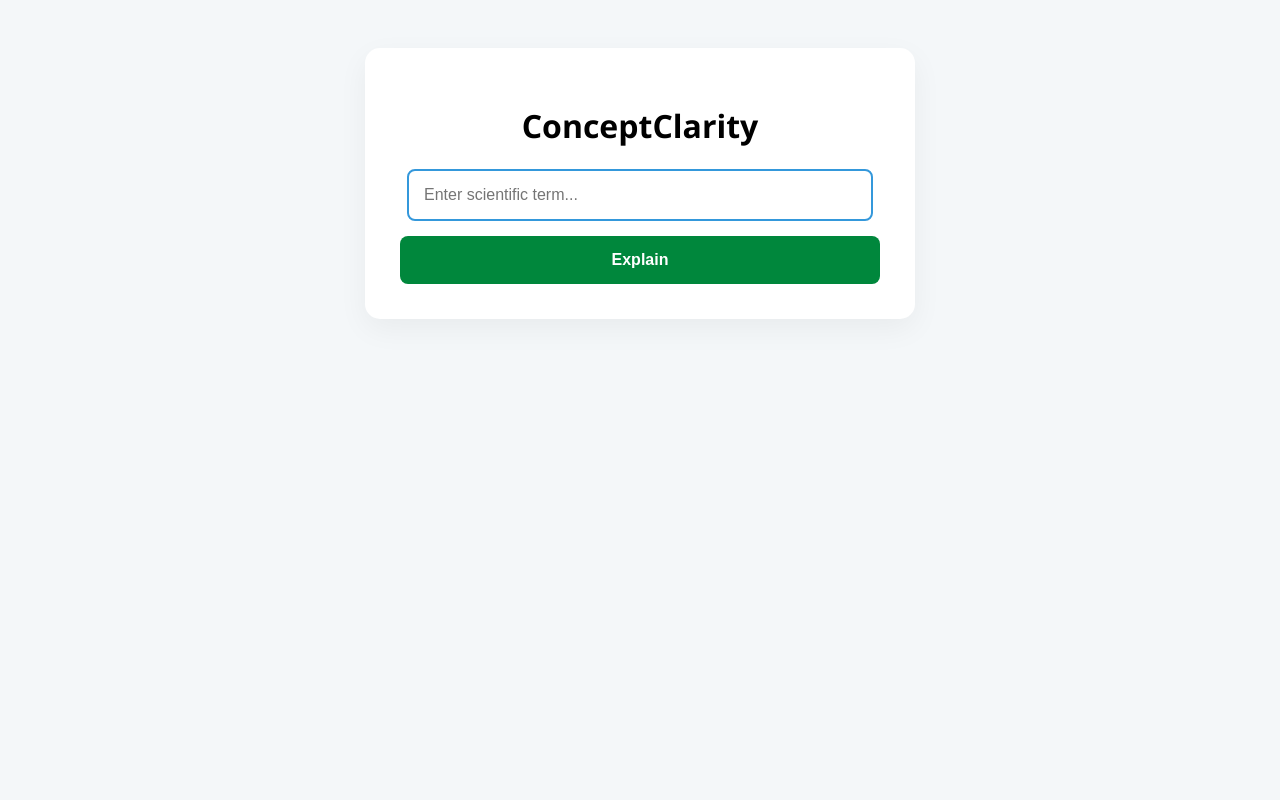
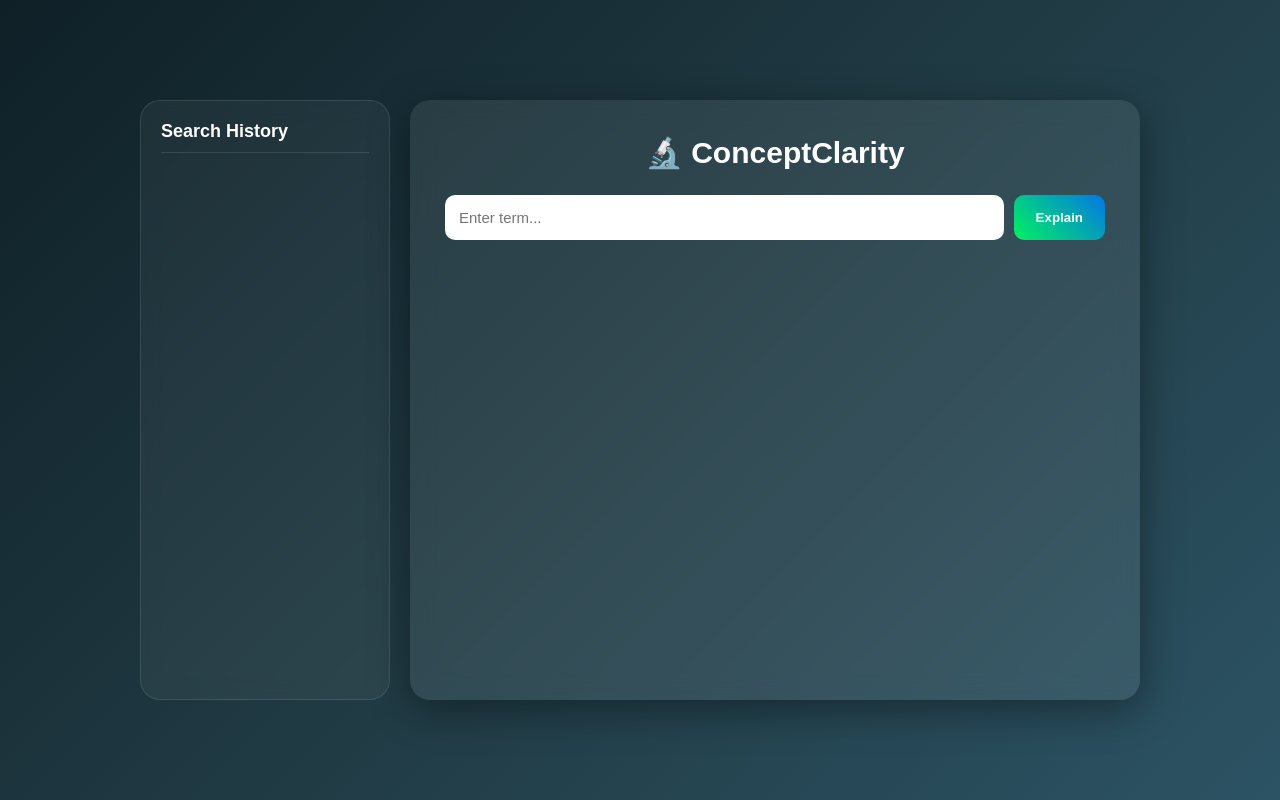
Before and after one commit to jahirkulkarni/Scientific-AI-Explainer, a Flask app: page / in a window 1280 px wide. Run offline with Flask 3, Linux system fonts and the light colour scheme.

Commit message:
Updated sidebar and individual delete feature

```diff
--- a/app.py
+++ b/app.py
@@ -3,11 +3,15 @@ from transformers import pipeline
 
 app = Flask(__name__)
 
-# Model loading logic
+# AI Model setup
 try:
     pipe = pipeline("text-generation", model="gpt2")
 except Exception as e:
+    print(f"Model Error: {e}")
     pipe = None
+
+# Global history storage
+search_history = []
 
 @app.route('/')
 def index():
@@ -15,30 +19,50 @@ def index():
 
 @app.route('/search', methods=['POST'])
 def search():
-    term = request.form.get('term', '').strip()
-    if not term:
-        return jsonify({"status": "failed", "error": "No term provided"}), 400
+    data = request.get_json()
+    term = data.get('term', '').strip()
 
-    # Static Related Terms for consistency
-    related = ["Science", "Physics", "Chemistry", "Biology"]
+    if not term or any(char.isdigit() for char in term):
+        return jsonify({"status": "error", "message": "Numbers not allowed!"}), 400
 
     try:
+        explanation = "Processing..."
+        tags = ["Science", "Research"]
+
         if pipe:
-            prompt = f"Define {term} in science:"
-            result = pipe(prompt, max_new_tokens=50, do_sample=True)[0]['generated_text']
-            explanation = result.replace(prompt, "").strip()
-        else:
-            explanation = f"Explanation for {term} is loading..."
+            prompt = f"The scientific concept of {term} is defined as: "
+            res = pipe(prompt, max_new_tokens=100, do_sample=True, temperature=0.6, repetition_penalty=1.2)[0]['generated_text']
+            explanation = res.strip()
+            words = explanation.split()
+            tags = list(set([w.strip(".,!():\"") for w in words if len(w) > 5]))[:4]
+
+        if term.upper() not in search_history:
+            search_history.insert(0, term.upper())
 
         return jsonify({
             "status": "success",
             "term": term.upper(),
             "explanation": explanation,
-            "related_terms": related
+            "related_terms": tags,
+            "history": search_history
         })
     except Exception as e:
-        return jsonify({"status": "failed", "error": str(e)}), 500
+        return jsonify({"status": "error", "message": str(e)}), 500
+
+@app.route('/delete_item', methods=['POST'])
+def delete_item():
+    global search_history
+    data = request.get_json()
+    item_to_delete = data.get('item')
+    if item_to_delete in search_history:
+        search_history.remove(item_to_delete)
+    return jsonify({"status": "success", "history": search_history})
+
+@app.route('/delete_history', methods=['POST'])
+def delete_history():
+    global search_history
+    search_history = []
+    return jsonify({"status": "success"})
 
 if __name__ == '__main__':
-    # 'debug=True' is important for auto-reload!
     app.run(host='0.0.0.0', port=8080, debug=True)
--- a/templates/search.html
+++ b/templates/search.html
@@ -1,83 +1,114 @@
 <!DOCTYPE html>
-<html>
+<html lang="en">
 <head>
-    <title>ConceptClarity | Module 4</title>
+    <meta charset="UTF-8">
+    <meta name="viewport" content="width=device-width, initial-scale=1.0">
+    <title>Scientific Terminology Explainer</title>
     <style>
-        body { font-family: 'Segoe UI', sans-serif; background: #f4f7f9; display: flex; justify-content: center; padding: 40px; }
-        .app-card { background: white; width: 480px; border-radius: 15px; box-shadow: 0 10px 30px rgba(0,0,0,0.05); padding: 35px; text-align: center; }
-        input { width: 90%; padding: 15px; border: 2px solid #3498db; border-radius: 8px; margin-bottom: 15px; font-size: 16px; }
-        .btn-explain { background: #00873c; color: white; border: none; width: 100%; padding: 15px; border-radius: 8px; font-weight: bold; cursor: pointer; font-size: 16px; }
-        #resultArea { text-align: left; margin-top: 30px; display: none; }
-        .explanation-text { color: #444; line-height: 1.6; border: 1px solid #eee; padding: 20px; border-radius: 10px; background: #fff; }
-        .tag { background: #006d2c; color: white; padding: 6px 14px; border-radius: 20px; font-size: 12px; margin-right: 8px; display: inline-block; margin-top: 8px; font-weight: 500; }
-        #jsonBox { margin-top: 20px; background: #222; color: #0f0; padding: 15px; font-size: 11px; border-radius: 8px; display: none; }
+        * { margin:0; padding:0; box-sizing:border-box; font-family: "Poppins", sans-serif; }
+        body { height:100vh; display:flex; justify-content:center; align-items:center; background:linear-gradient(135deg,#0f2027,#203a43,#2c5364); color:white; padding: 20px; }
+
+        /* Two Column Layout */
+        .main-container { display: flex; gap: 20px; width: 1000px; max-width: 95%; height: 600px; }
+
+        /* Left Column: History */
+        .history-sidebar { width: 250px; background: rgba(255,255,255,0.05); backdrop-filter: blur(10px); border-radius: 20px; padding: 20px; border: 1px solid rgba(255,255,255,0.1); overflow-y: auto; }
+        .history-sidebar h3 { font-size: 18px; margin-bottom: 15px; border-bottom: 1px solid rgba(255,255,255,0.1); padding-bottom: 10px; }
+        .h-item { display: flex; justify-content: space-between; align-items: center; background: rgba(255,255,255,0.1); padding: 8px 12px; border-radius: 8px; margin-bottom: 8px; font-size: 13px; }
+        .del-btn { color: #ff4d4d; cursor: pointer; font-weight: bold; margin-left: 10px; }
+
+        /* Right Column: Search & Results */
+        .wrapper { flex: 1; padding:35px; border-radius:20px; background:rgba(255,255,255,0.08); backdrop-filter: blur(12px); box-shadow:0 10px 40px rgba(0,0,0,0.4); overflow-y: auto; }
+        .title { text-align:center; font-size:30px; margin-bottom:25px; font-weight:600; }
+        .search-box { display:flex; gap:10px; margin-bottom:25px; }
+        .search-box input { flex:1; padding:14px; border:none; border-radius:10px; outline:none; font-size:15px; color: #333; }
+        .search-box button { padding:14px 22px; border:none; border-radius:10px; background:linear-gradient(45deg,#00f260,#0575e6); color:white; font-weight:bold; cursor:pointer; }
+        .result-card { background:rgba(255,255,255,0.12); padding:20px; border-radius:15px; display: none; }
+        .term { font-size:20px; font-weight:600; margin-bottom:10px; color:#7dd3fc; }
+        .explanation { line-height:1.6; font-size:14px; color:#e5e7eb; }
+        .tag { display:inline-block; background:#06b6d4; padding:5px 10px; border-radius:20px; font-size:11px; margin:4px; }
+        .debug { margin-top:20px; background:#020617; color:#22c55e; padding:15px; border-radius:10px; font-family:monospace; font-size:11px; display: none; }
     </style>
 </head>
 <body>
-    <div class="app-card">
-        <h1>ConceptClarity</h1>
-        <form id="searchForm">
-            <input type="text" id="termInput" placeholder="Enter scientific term..." required>
-            <button type="submit" class="btn-explain" id="btnText">Explain</button>
-        </form>
 
-        <div id="resultArea">
-            <h3 id="resTitle" style="color: #3498db; text-transform: uppercase;"></h3>
-            <div class="explanation-text" id="resDesc"></div>
-
-            <div style="margin-top:25px; font-weight:bold; color: #2c3e50;">Related Terms:</div>
-            <div id="tagList" style="margin-bottom: 20px;"></div>
-
-            <div style="margin-top:20px; font-size:12px; color:green; background:#e8f5e9; padding:10px; border-radius:8px; text-align:center; font-weight: bold;">
-                📦 Containerized with Docker
+<div class="main-container">
+    <div class="history-sidebar">
+        <h3>Search History</h3>
+        <div id="hList"></div>
     </div>
 
-            <div id="jsonBox">
-                <strong>[DEBUG] JSON RESPONSE:</strong>
-                <pre id="jsonRaw" style="white-space: pre-wrap; margin-top: 10px; font-family: monospace;"></pre>
+    <div class="wrapper">
+        <div class="title">🔬 ConceptClarity</div>
+        <div class="search-box">
+            <input type="text" id="termInput" placeholder="Enter term...">
+            <button onclick="handleSearch()" id="btn">Explain</button>
+        </div>
+
+        <div class="result-card" id="resCard">
+            <div class="term" id="resTerm"></div>
+            <div class="explanation" id="resDesc"></div>
+            <div id="resTags" class="tags"></div>
+        </div>
+
+        <div class="debug" id="debugWindow">
+            [DEBUG JSON]<br>
+            <pre id="jsonDisplay" style="white-space: pre-wrap;"></pre>
         </div>
     </div>
 </div>
 
 <script>
-        document.getElementById('searchForm').onsubmit = async (e) => {
-            e.preventDefault();
-            const termValue = document.getElementById('termInput').value;
-            const btn = document.getElementById('btnText');
-
-            btn.innerText = "Processing...";
-            btn.disabled = true;
+    async function handleSearch() {
+        const term = document.getElementById('termInput').value.trim();
+        if(!term) return;
+        const btn = document.getElementById('btn');
+        btn.innerText = "...";
 
         try {
             const response = await fetch('/search', {
                 method: 'POST',
-                    body: new URLSearchParams({'term': termValue})
+                headers: { 'Content-Type': 'application/json' },
+                body: JSON.stringify({ term: term })
             });
-
             const data = await response.json();
 
-                if(data.status === 'success') {
-                    document.getElementById('resultArea').style.display = 'block';
-                    document.getElementById('resTitle').innerText = data.term;
+            if (data.status === "success") {
+                document.getElementById('resCard').style.display = 'block';
+                document.getElementById('debugWindow').style.display = 'block';
+                document.getElementById('resTerm').innerText = data.term;
                 document.getElementById('resDesc').innerText = data.explanation;
 
-                    // Show JSON Debug Box
-                    document.getElementById('jsonBox').style.display = 'block';
-                    document.getElementById('jsonRaw').innerText = JSON.stringify(data, null, 2);
+                const tagBox = document.getElementById('resTags');
+                tagBox.innerHTML = '';
+                data.related_terms.forEach(t => { tagBox.innerHTML += `<span class="tag">#${t}</span>`; });
 
-                    const tagList = document.getElementById('tagList');
-                    tagList.innerHTML = '';
-                    data.related_terms.forEach(t => {
-                        tagList.innerHTML += `<span class="tag">${t}</span>`;
+                document.getElementById('jsonDisplay').innerText = JSON.stringify(data, null, 2);
+                updateHistoryUI(data.history);
+            } else { alert(data.message); }
+        } catch (err) { alert("Server Error!"); }
+        finally { btn.innerText = "Explain"; }
+    }
+
+    function updateHistoryUI(history) {
+        const hList = document.getElementById('hList');
+        hList.innerHTML = history.map(item => `
+            <div class="h-item">
+                <span>${item}</span>
+                <span class="del-btn" onclick="deleteItem('${item}')">✕</span>
+            </div>
+        `).join('');
+    }
+
+    async function deleteItem(item) {
+        const response = await fetch('/delete_item', {
+            method: 'POST',
+            headers: { 'Content-Type': 'application/json' },
+            body: JSON.stringify({ item: item })
         });
+        const data = await response.json();
+        updateHistoryUI(data.history);
     }
-            } catch (err) {
-                alert("Server Connection Failed!");
-            } finally {
-                btn.innerText = "Explain";
-                btn.disabled = false;
-            }
-        };
 </script>
 </body>
 </html>
```
Lines whose indentation alone changed are shown as unchanged.
